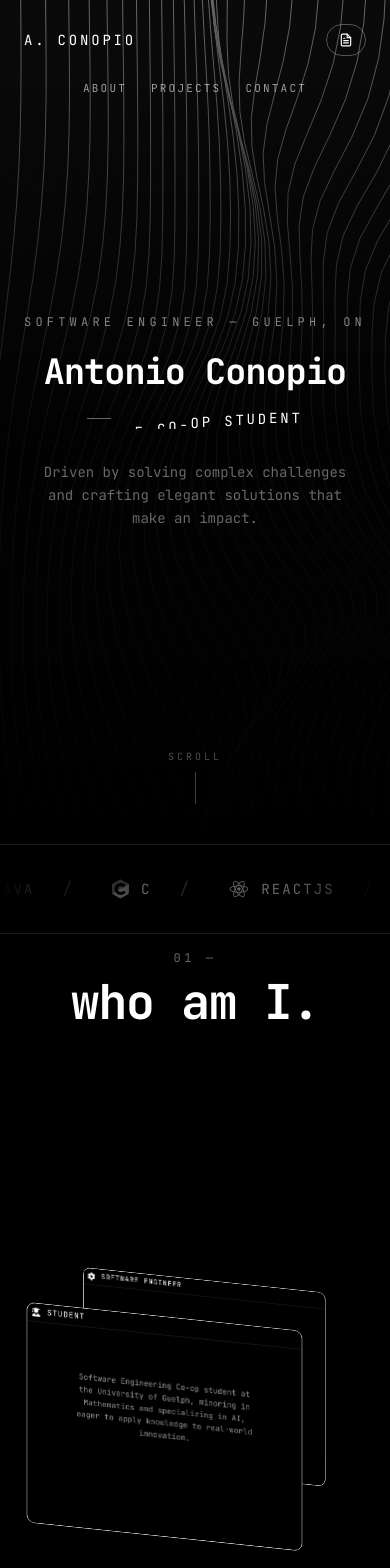
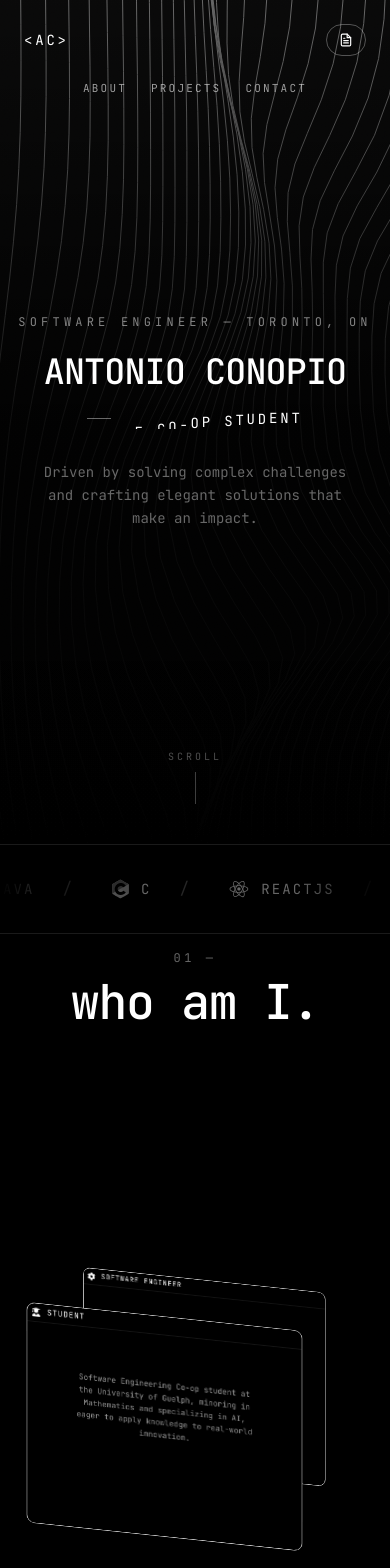
Before and after one commit to antonioconopio/personal-portfolio, a Next.js app: page / in a window 390 px wide. Shown: the top 1568 px of the page. Built offline with nearby package versions, Linux system fonts and the light colour scheme.

Commit message:
Touch up

```diff
--- a/src/components/contact.tsx
+++ b/src/components/contact.tsx
@@ -8,7 +8,7 @@ const Contact = () => {
           <span className="block font-mono text-xs tracking-[0.3em] text-white/40 mb-3">
             03 &mdash;
           </span>
-          <h1 className="font-bold tracking-tight text-5xl text-white">
+          <h1 className="font-sans font-medium  tracking-tight text-5xl text-white">
             contact.
           </h1>
         </div>
--- a/src/components/hero.tsx
+++ b/src/components/hero.tsx
@@ -6,21 +6,17 @@ const Hero = () => {
     <div className="flex flex-col justify-center items-center text-white text-center">
       <div className="bg-gradient-to-b from-black/60 via-black/95 to-black flex flex-col p-4 justify-center items-center h-screen w-full z-1 relative">
         <span className="font-mono text-xs md:text-sm tracking-[0.35em] uppercase text-white/50 mb-6">
-          Software Engineer — Guelph, ON
+          Software Engineer — Toronto, ON
         </span>
 
-        <h1 className="font-bold tracking-tight text-[9vw] md:text-[4.2vw] leading-[1.05] text-white mb-4">
-          Antonio Conopio
+        <h1 className="font-sans font-medium tracking-tight text-[9vw] md:text-[4.2vw] leading-[1.05] text-white mb-4">
+          ANTONIO CONOPIO
         </h1>
 
         <div className="flex items-center gap-3 font-mono text-sm md:text-base text-white/70 uppercase tracking-[0.2em]">
           <span aria-hidden className="inline-block w-6 h-px bg-white/40" />
           <RotatingText
-            texts={[
-              "Software Engineer",
-              "SE Co-op Student",
-              "Web Developer",
-            ]}
+            texts={["Software Engineer", "SE Co-op Student", "Web Developer"]}
             mainClassName="text-white overflow-hidden justify-center"
             staggerFrom={"last"}
             initial={{ y: "100%" }}
@@ -34,8 +30,8 @@ const Hero = () => {
         </div>
 
         <p className="max-w-md text-sm md:text-base font-mono text-white/40 mt-8 leading-relaxed px-6 md:px-0">
-          Driven by solving complex challenges and crafting elegant
-          solutions that make an impact.
+          Driven by solving complex challenges and crafting elegant solutions
+          that make an impact.
         </p>
 
         <div className="absolute bottom-10 flex flex-col items-center gap-2 font-mono text-[10px] uppercase tracking-[0.3em] text-white/30">
--- a/src/components/navbar.tsx
+++ b/src/components/navbar.tsx
@@ -38,9 +38,9 @@ const Navbar = () => {
         <a
           href="#"
           onClick={scrollToTop}
-          className="font-mono text-sm tracking-[0.2em] text-white uppercase shrink-0"
+          className="font-mono font-thin  text-sm tracking-[0.2em] text-white uppercase shrink-0"
         >
-          A. Conopio
+          {"<ac>"}
         </a>
 
         <nav className="hidden md:flex items-center gap-1 bg-black/40 border border-white/15 px-2 py-1.5 rounded-full">
--- a/src/components/projects.tsx
+++ b/src/components/projects.tsx
@@ -1,6 +1,12 @@
 "use client";
 import { FaGithub, FaCog, FaUserGraduate } from "react-icons/fa";
-import { FiGitBranch, FiHome, FiTrendingUp, FiPlay, FiLock } from "react-icons/fi";
+import {
+  FiGitBranch,
+  FiHome,
+  FiTrendingUp,
+  FiPlay,
+  FiLock,
+} from "react-icons/fi";
 import CardSwap, { Card } from "./CardSwap";
 import { GlowingEffect } from "./ui/glowing-effect";
 import GradientBreak from "./gradientBreak";
@@ -42,7 +48,15 @@ const galleryProjects = [
     icon: FiTrendingUp,
     description:
       "A full-stack analytics platform visualizing 19th-century Old Bailey court records, letting users filter, compare, and forecast crime trends across 130k+ cases from 1834–1913. A scikit-learn model with polynomial features generates leverage-based confidence intervals.",
-    tech: ["React", "JavaScript", "Python", "FastAPI", "scikit-learn", "pandas", "Vite"],
+    tech: [
+      "React",
+      "JavaScript",
+      "Python",
+      "FastAPI",
+      "scikit-learn",
+      "pandas",
+      "Vite",
+    ],
     githubLink: null,
   },
 ];
@@ -55,7 +69,7 @@ const Projects = () => {
           <span className="block font-mono text-xs tracking-[0.3em] text-white/40 mb-3">
             01 &mdash;
           </span>
-          <h1 className="font-bold tracking-tight text-5xl text-white">
+          <h1 className="font-sans font-medium  tracking-tight text-5xl text-white">
             who am I.
           </h1>
         </div>
@@ -78,7 +92,9 @@ const Projects = () => {
               />
               <div className="flex flex-row p-1">
                 <FaUserGraduate className="m-1" />
-                <h3 className="mx-2 text-left font-mono text-sm uppercase tracking-widest">Student</h3>
+                <h3 className="mx-2 text-left font-mono text-sm uppercase tracking-widest">
+                  Student
+                </h3>
               </div>
 
               <hr className="border-white/15" />
@@ -102,7 +118,9 @@ const Projects = () => {
               />
               <div className="flex flex-row p-1">
                 <FaCog className="m-1" />
-                <h3 className="mx-2 text-left font-mono text-sm uppercase tracking-widest">Software Engineer</h3>
+                <h3 className="mx-2 text-left font-mono text-sm uppercase tracking-widest">
+                  Software Engineer
+                </h3>
               </div>
               <hr className="border-white/15" />
               <div className="p-20">
@@ -122,7 +140,7 @@ const Projects = () => {
         <span className="block font-mono text-xs tracking-[0.3em] text-white/40 mb-3 text-center">
           02 &mdash;
         </span>
-        <h1 className="font-bold tracking-tight text-5xl text-white text-center mb-16">
+        <h1 className="font-sans font-medium tracking-tight text-5xl text-white text-center mb-16">
           projects.
         </h1>
 
```
